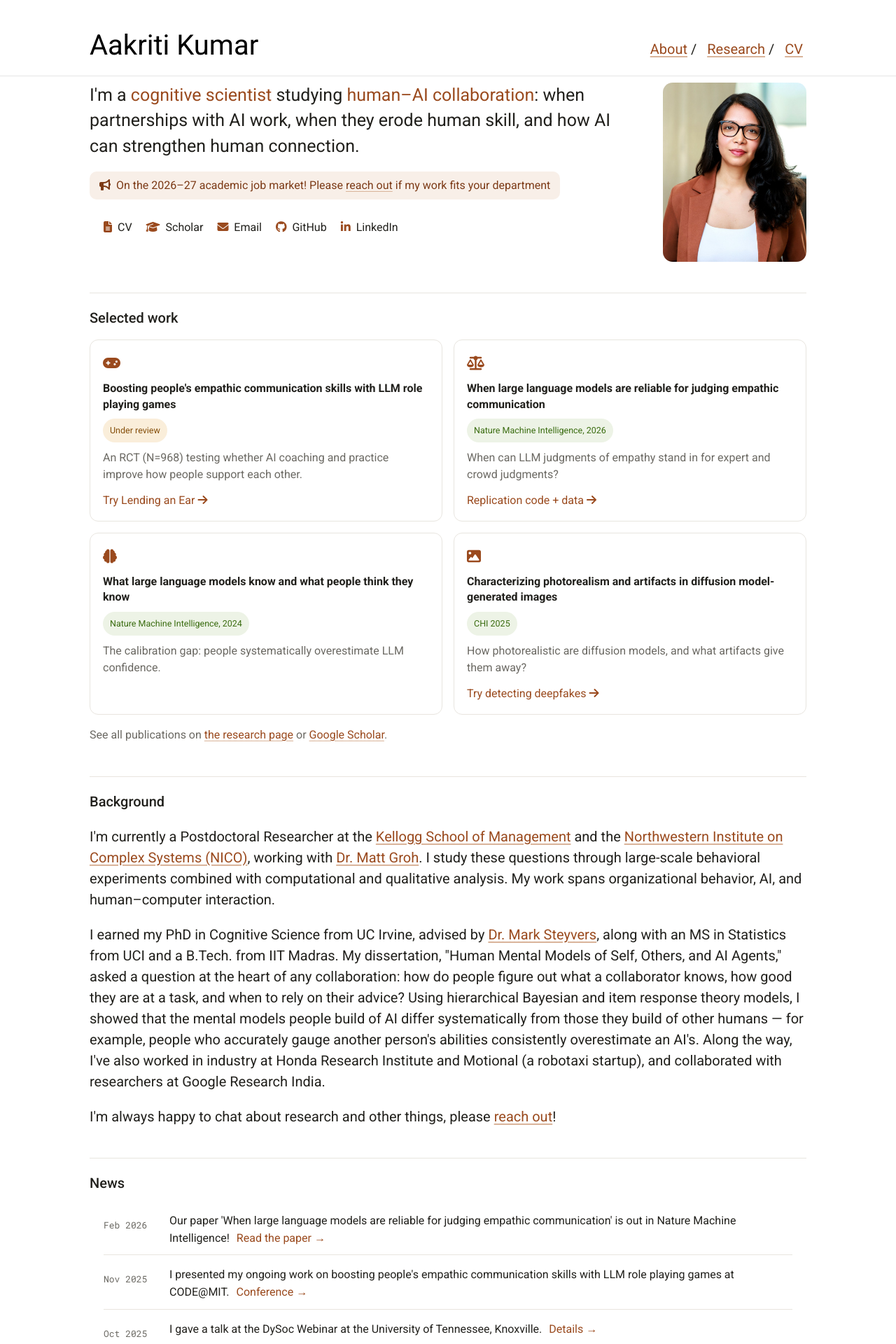
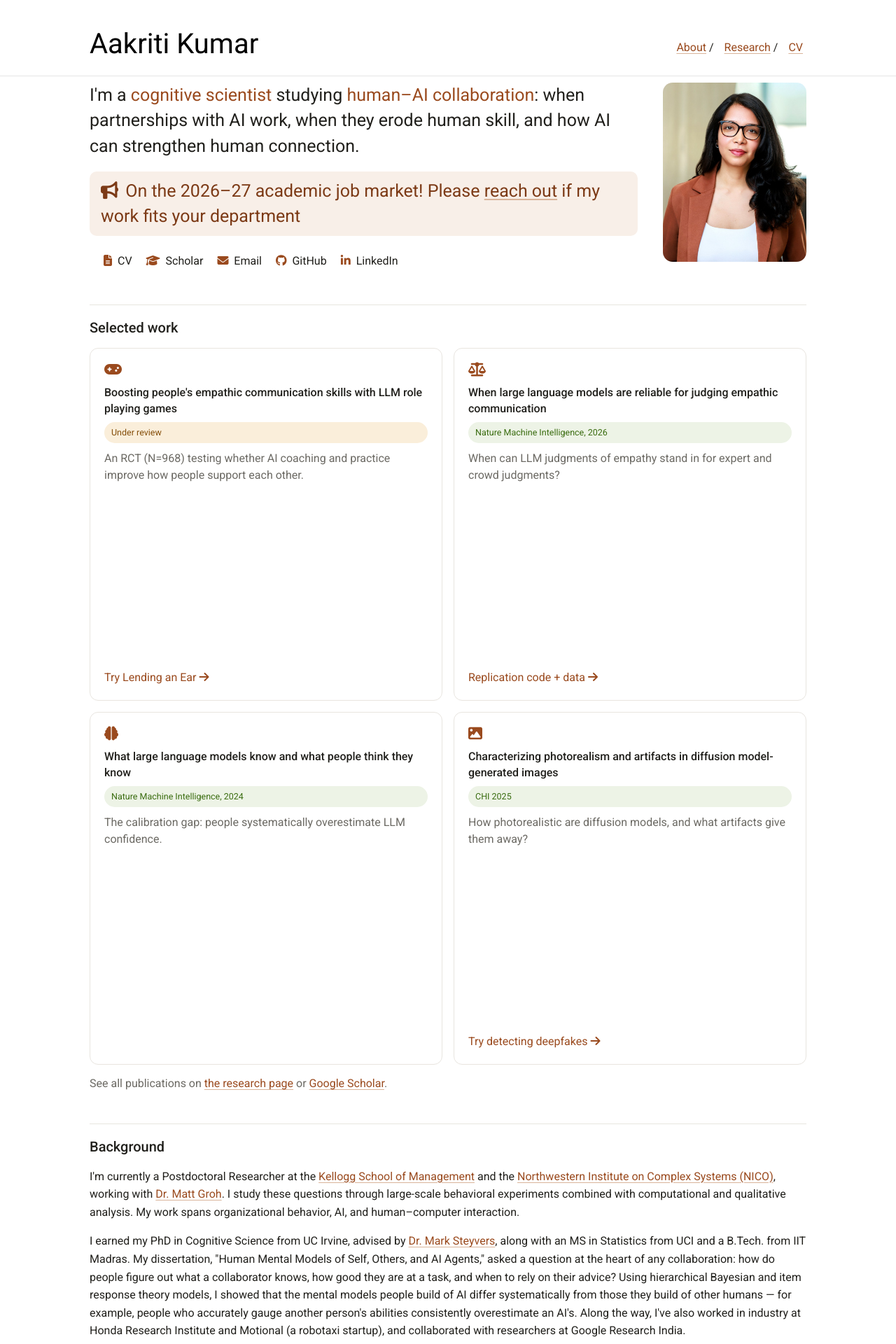
Before and after one commit to aakriti1kumar/aakriti1kumar.github.io, a Jekyll site: the page built from index.md, in a window 1280 px wide. Shown: the top 1920 px of the page at 70% size. Built offline with Jekyll 4.4.1, drawn with Linux system fonts in a browser that asks for light colours; Markdown is read by kramdown in place of the engine named in the settings.

Commit message:
Add files via upload

```diff
--- a/_sass/_style.scss
+++ b/_sass/_style.scss
@@ -82,7 +82,7 @@ img{text-align:right;width:50%}
 
 /* Divs */
 
-.container{font-size:20px;line-height:150%;max-width:80%;margin:auto}
+.container{font-size:16px;line-height:160%;max-width:80%;margin:auto}
 .wrapper {
     min-height: 100%;
 }
--- a/_sass/home.scss
+++ b/_sass/home.scss
@@ -43,9 +43,9 @@ img.hero-photo {
     display: inline-block;
     background: $sienna-tint;
     color: $sienna-dark;
-    font-size: 16px;
-    line-height: 1.5;
-    padding: 8px 14px;
+    font-size: 25px;
+    line-height: 1.45;
+    padding: 10px 16px;
     border-radius: 10px;
     margin: 0 0 18px 0;
     i { margin-right: 4px; }
@@ -86,14 +86,17 @@ img.hero-photo {
 .work-card {
     border: 1px solid $hairline;
     border-radius: 12px;
-    padding: 18px 18px 14px 18px;
+    padding: 20px;
+    aspect-ratio: 1 / 1;
+    display: flex;
+    flex-direction: column;
     transition: border-color 0.15s ease, transform 0.15s ease;
     &:hover { border-color: darken($hairline, 14%); transform: translateY(-2px); }
     h3 {
         font-size: 16px;
         line-height: 1.4;
-        margin: 10px 0 8px 0;
-        font-weight: 600;
+        margin: 12px 0 8px 0;
+        font-weight: 500;
         a { color: $ink; text-decoration: none; &:hover { color: $sienna; } }
     }
 }
@@ -113,7 +116,8 @@ img.hero-photo {
     margin: 10px 0 0 0;
 }
 .card-demo {
-    margin: 10px 0 0 0;
+    margin: auto 0 0 0;
+    padding-top: 10px;
     font-size: 16px;
     a { color: $sienna; text-decoration: none; &:hover { text-decoration: underline; } }
 }
@@ -148,6 +152,15 @@ img.hero-photo {
     line-height: 1.55;
     color: $ink;
 }
+.news-embed {
+    display: block;
+    width: 100%;
+    max-width: 504px;
+    border: 1px solid $hairline;
+    border-radius: 10px;
+    margin-top: 10px;
+}
+
 .news-link {
     color: $sienna;
     text-decoration: none;
@@ -160,5 +173,6 @@ img.hero-photo {
     .hero { flex-direction: column-reverse; gap: 20px; }
     .content .hero-photo, img.hero-photo { width: 160px !important; max-width: 60%; }
     .work-grid { grid-template-columns: 1fr; }
+    .work-card { aspect-ratio: auto; min-height: 0; }
     .tagline { font-size: 21px; }
 }
```
